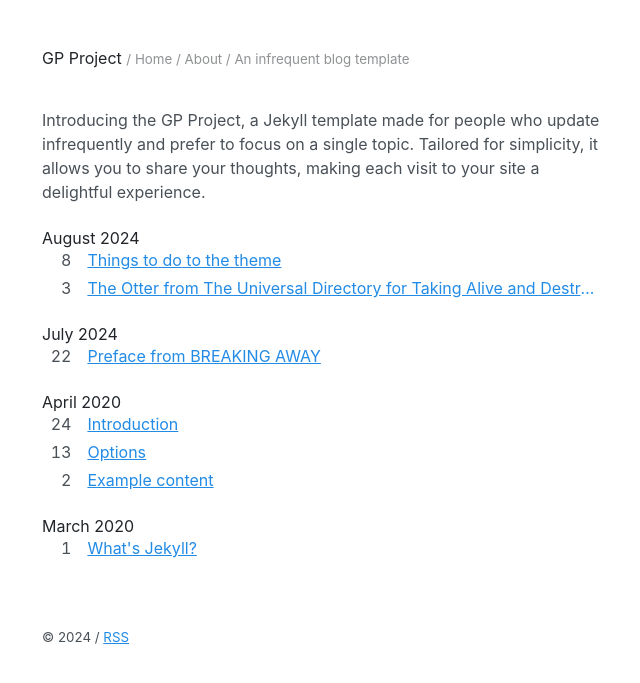
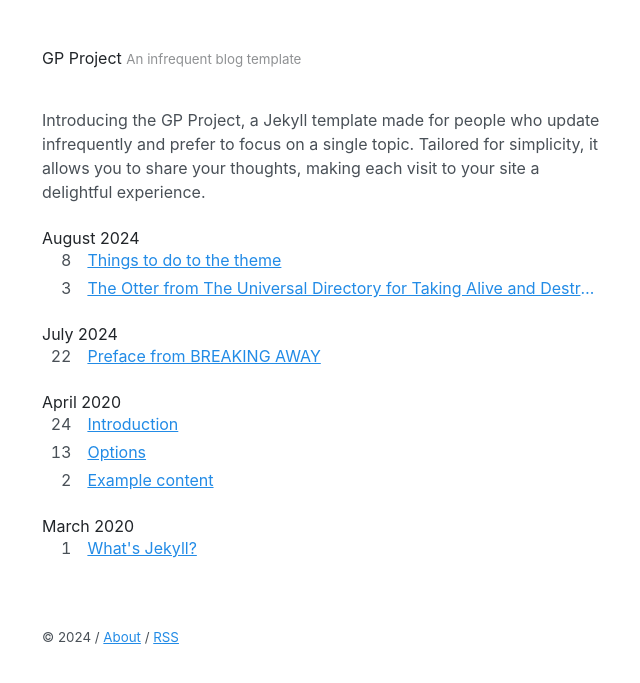
Before and after one commit to akmolteni/gp, a Jekyll site: the page built from index.html, in a window 1280 px wide. Shown: the top 683 px of the page, without its empty margins (318-958 px from the left). Built offline with Jekyll 4.4.1, drawn with Linux system fonts in a browser that asks for light colours; the list of posts is cut into pages by our own code.

Commit message:
Nav experiment is over.

```diff
--- a/_layouts/default.html
+++ b/_layouts/default.html
@@ -9,11 +9,7 @@
       <header class="masthead">
         <h3 class="masthead-title">
           <a href="{{ site.baseurl }}/" title="Home">{{ site.title }}</a>
-          <small>
-          / <a href="{{ site.baseurl }}/">Home</a>
-          / <a href="{{ 'about' | relative_url }}">About</a>
-          / {{ site.tagline }}
-          </small>
+          <small>{{ site.tagline }}</small>
         </h3>
       </header>
 
```
Also changed, not shown: other parts of _layouts/default.html (+1 -0 lines).
